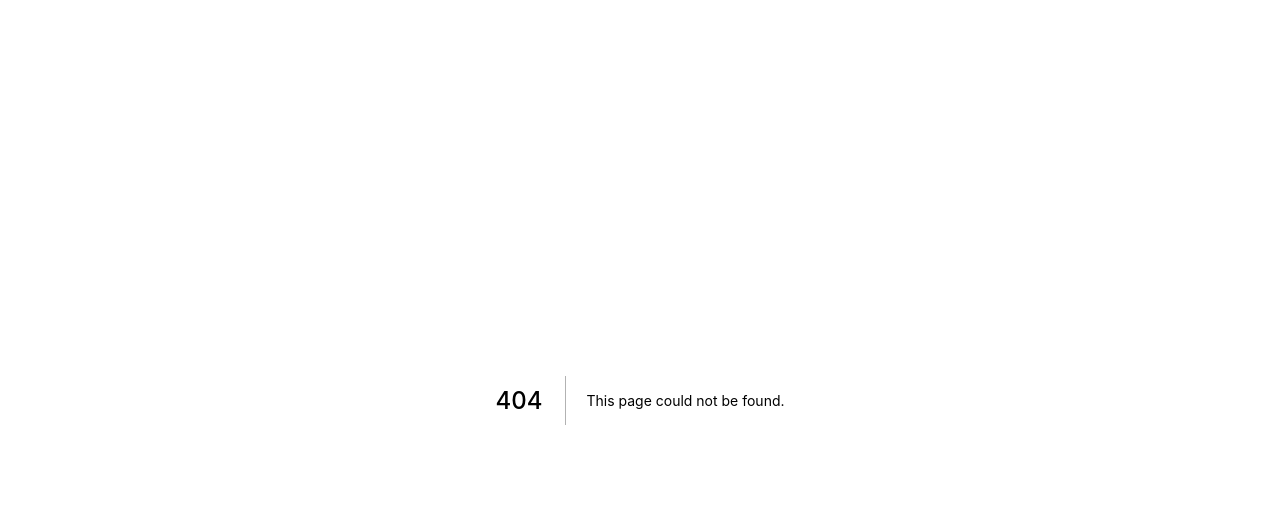
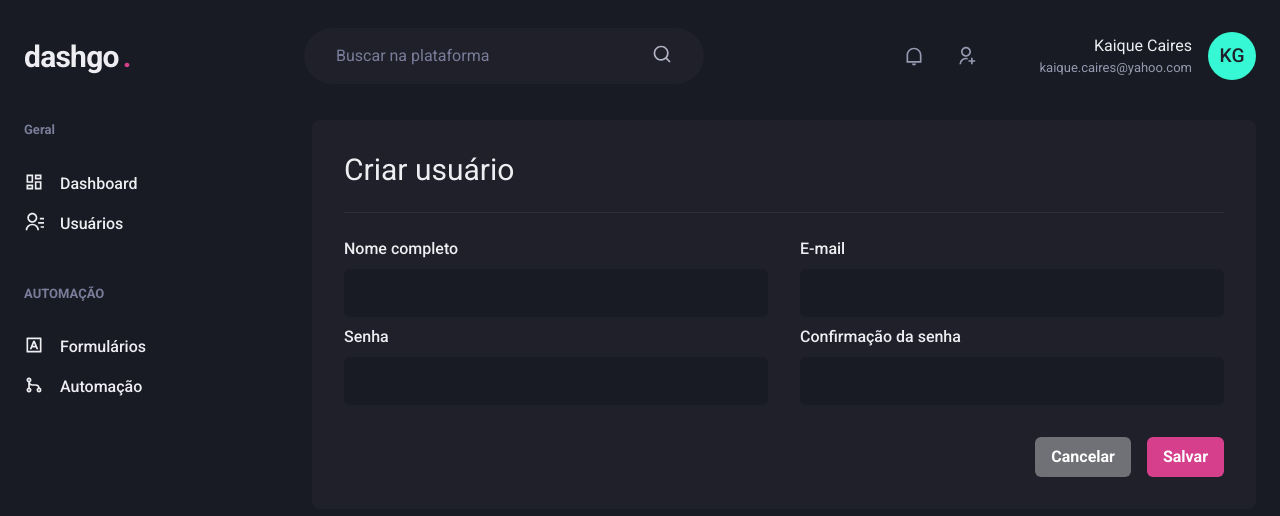
Before and after one commit to kaiquecaires/dashgo, a Next.js app: page /users/create in a window 1280 px wide. Before the commit this address had no page. Shown: the top 516 px of the page. Built offline with nearby package versions, Linux system fonts and the light colour scheme.

Commit message:
feat: make createUser page

```diff
--- /dev/null
+++ b/src/pages/users/create.tsx
@@ -0,0 +1,38 @@
+import { Box, Flex, Heading, Divider, VStack, SimpleGrid, HStack, Button } from "@chakra-ui/react";
+import { Header } from "../../components/Header";
+import { Sidebar } from "../../components/Sidebar";
+import { Input } from "../../components/Form/Input";
+
+export default function CreateUser() {
+  return(
+    <Box>
+      <Header />
+      <Flex w="100%" my="6" maxWidth={1480} mx="auto" px="6">
+        <Sidebar />
+
+        <Box flex="1" borderRadius={8} bg="gray.800" p="8">
+          <Heading size="lg" fontWeight="normal">Criar usuário</Heading>
+          <Divider my="6" borderColor="gray.700" />
+          <VStack>
+            <SimpleGrid minChildWidth="240px" spacing="8" w="100%">
+              <Input name="name" label="Nome completo" />
+              <Input name="email" label="E-mail" type="email" />
+            </SimpleGrid>
+
+            <SimpleGrid minChildWidth="240px" spacing="8" w="100%">
+              <Input name="password" label="Senha" type="password" />
+              <Input name="password_confirmation" label="Confirmação da senha" type="password" />
+            </SimpleGrid>
+          </VStack>
+
+          <Flex mt="8" justify="flex-end">
+            <HStack spacing="4">
+              <Button colorScheme="whiteAlpha">Cancelar</Button>
+              <Button colorScheme="pink">Salvar</Button>
+            </HStack>
+          </Flex>
+        </Box>
+      </Flex>
+    </Box>
+  );
+}
```
